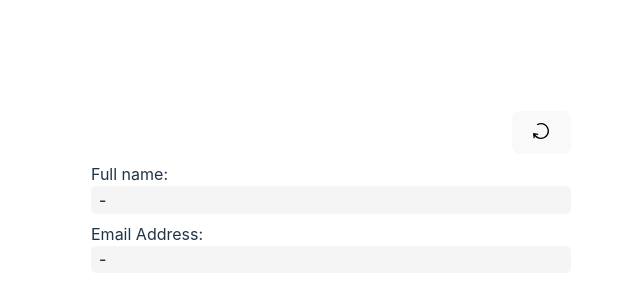
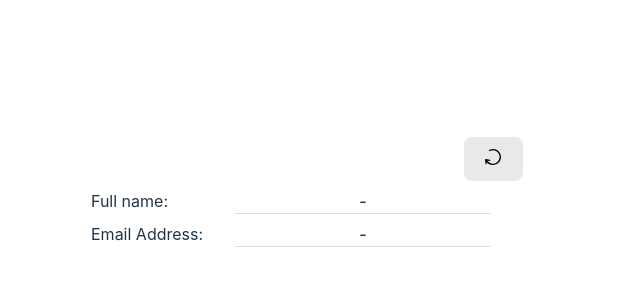
Before and after one commit to bher00/s30-reactjs, a React (Vite) app: page / in a window 1280 px wide. Shown: the part 208-508 px from the top of the page, without its empty margins (309-949 px from the left). Built offline with nearby package versions, Linux system fonts and the light colour scheme; no server answers.

Commit message:
update styles and use theme and update the App design

```diff
--- a/src/App.css
+++ b/src/App.css
@@ -9,6 +9,19 @@
   width: 30rem;
 
   .refresh-button-container {
-    text-align: end;
+    text-align: center;
+    display: grid;
+    grid-template-columns: auto auto auto auto;
+    grid-column-gap: 1rem;
+    align-items: center;
+    justify-content: end;
   }
 }
+
+h4 {
+  color: var(--text-primary);
+}
+
+h1 {
+  color: var(--h1);
+}
--- a/src/components/index.ts
+++ b/src/components/index.ts
@@ -1,3 +1,4 @@
 export * from './label';
 export * from './refresh-button';
 export * from './loading-spinner';
+export * from './switch';
--- a/src/components/label/Label.style.css
+++ b/src/components/label/Label.style.css
@@ -1,13 +1,19 @@
 .label-container {
     display: flex;
-    flex-direction: column;
     text-align: start;
     margin-top: 0.5rem;
+    color: var(--text-primary);
 
     .label-value {
-        background: #f5f5f5;
-        border-radius: 5px;
-        padding: 0.1rem 0.1rem 0.1rem 0.5rem;
         font-weight: 500;
+        border-bottom: 1px solid #dddddd;
+        margin-left: 1rem;
+        padding: 0rem 0.5rem;
+        min-width: 15rem;
+        text-align: center;
     }
 }
+
+label {
+    min-width: 8rem;
+}
--- a/src/components/refresh-button/RefreshButton.style.css
+++ b/src/components/refresh-button/RefreshButton.style.css
@@ -5,6 +5,7 @@
 button {
     min-width: 3.7rem;
     min-height: 2.7rem;
+    background: var(--button-background);
 }
 
 .loading:hover {
--- a/src/index.css
+++ b/src/index.css
@@ -1,3 +1,5 @@
+@import url('./theme/var.css');
+
 :root {
   font-family: Inter, system-ui, Avenir, Helvetica, Arial, sans-serif;
   line-height: 1.5;
@@ -29,6 +31,11 @@
   place-items: center;
   min-width: 320px;
   min-height: 100vh;
+  background-color: var(--background);
+  -webkit-transition: background-color 300ms ease-out;
+  -moz-transition: background-color 300ms ease-out;
+  -o-transition: background-color 300ms ease-out;
+  transition: background-color 300ms ease-out;
 }
 
 h1 {
@@ -43,16 +50,11 @@
   font-size: 1em;
   font-weight: 500;
   font-family: inherit;
-  background-color: #1a1a1a;
   cursor: pointer;
   transition: border-color 0.25s;
 }
 button:hover {
-  border-color: #646cff;
-}
-button:focus,
-button:focus-visible {
-  outline: 4px auto -webkit-focus-ring-color;
+  border-color: #dbdbdb;
 }
 
 @media (prefers-color-scheme: light) {
@@ -63,7 +65,4 @@
   a:hover {
     color: #747bff;
   }
-  button {
-    background-color: #f9f9f9;
-  }
 }
```
